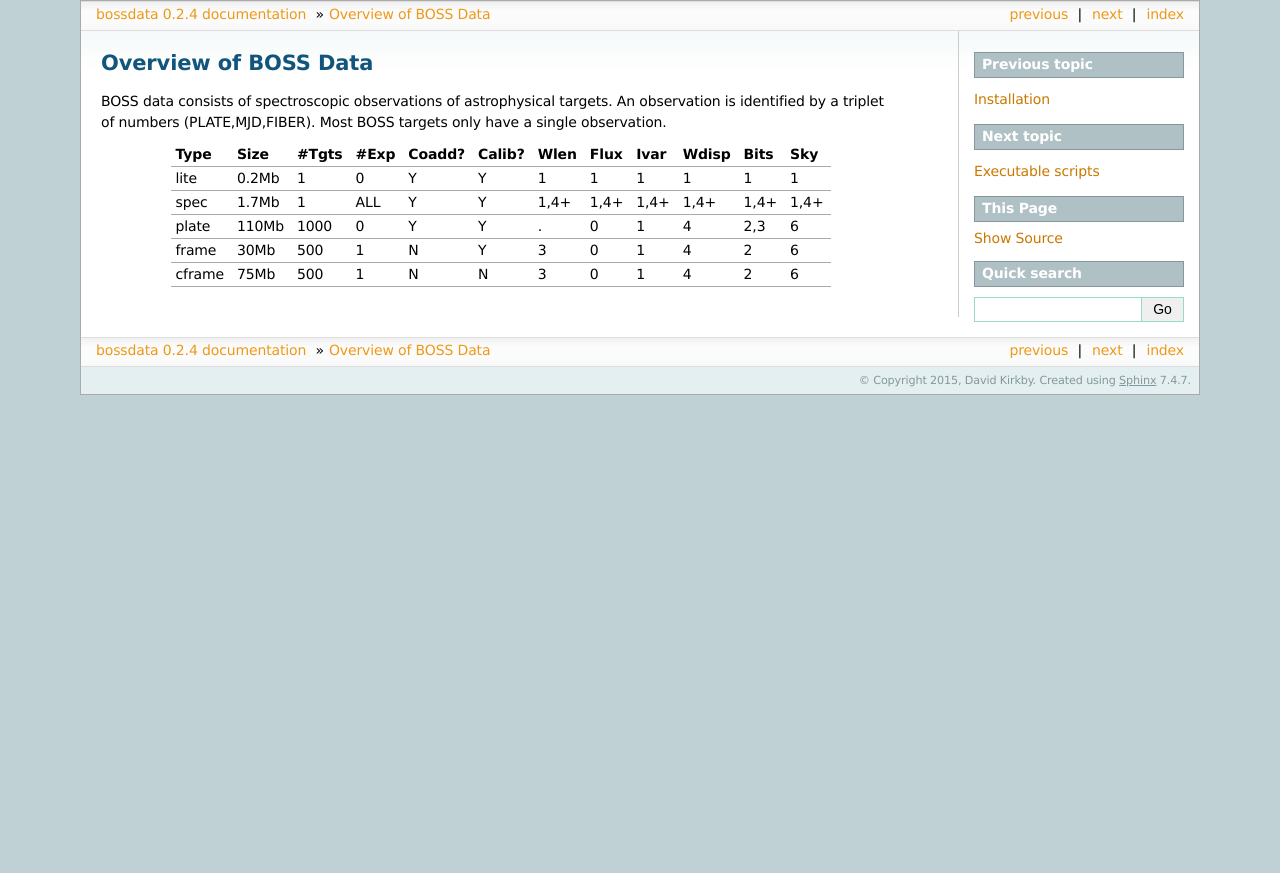
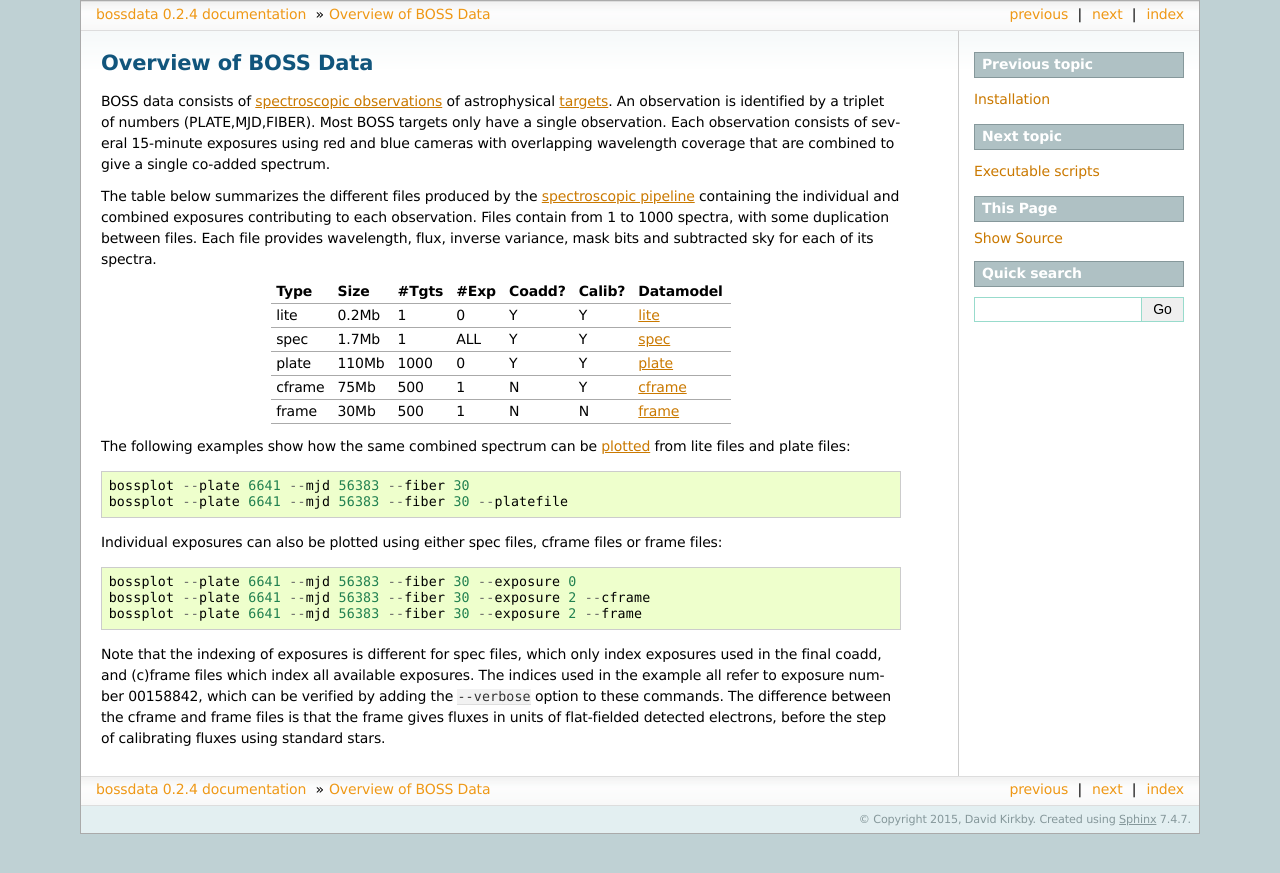
Before and after one commit to dkirkby/bossdata, a Sphinx documentation site: the page built from docs/overview.rst, in a window 1280 px wide. Shown: the top 873 px of the page. Built offline with Sphinx 7.4.7, drawn with Linux system fonts in a browser that asks for light colours.

Commit message:
Update data overview doc

```diff
--- a/docs/overview.rst
+++ b/docs/overview.rst
@@ -2,14 +2,29 @@
 Overview of BOSS Data
 =====================
 
-BOSS data consists of spectroscopic observations of astrophysical targets. An observation is identified by a triplet of numbers (PLATE,MJD,FIBER). Most BOSS targets only have a single observation.
+BOSS data consists of `spectroscopic observations <http://www.sdss.org/dr12/spectro/spectro_basics/>`_ of astrophysical `targets <http://www.sdss.org/dr12/algorithms/boss_target_selection/>`_. An observation is identified by a triplet of numbers (PLATE,MJD,FIBER). Most BOSS targets only have a single observation. Each observation consists of several 15-minute exposures using red and blue cameras with overlapping wavelength coverage that are combined to give a single co-added spectrum.
 
-====== ====== ===== ==== ====== ====== ==== ==== ==== ===== ==== ====
-Type   Size   #Tgts #Exp Coadd? Calib? Wlen Flux Ivar Wdisp Bits  Sky
-====== ====== ===== ==== ====== ====== ==== ==== ==== ===== ==== ====
-lite   0.2Mb      1    0      Y      Y    1    1    1     1    1    1
-spec   1.7Mb      1  ALL      Y      Y 1,4+ 1,4+ 1,4+  1,4+ 1,4+ 1,4+
-plate  110Mb   1000    0      Y      Y    .    0    1     4  2,3    6
-frame  30Mb     500    1      N      Y    3    0    1     4    2    6
-cframe 75Mb     500    1      N      N    3    0    1     4    2    6
-====== ====== ===== ==== ====== ====== ==== ==== ==== ===== ==== ====
+The table below summarizes the different files produced by the `spectroscopic pipeline <http://www.sdss.org/dr12/spectro/pipeline/>`_ containing the individual and combined exposures contributing to each observation. Files contain from 1 to 1000 spectra, with some duplication between files.  Each file provides wavelength, flux, inverse variance, mask bits and subtracted sky for each of its spectra.
+
+====== ====== ===== ==== ====== ====== =========
+Type   Size   #Tgts #Exp Coadd? Calib? Datamodel
+====== ====== ===== ==== ====== ====== =========
+lite   0.2Mb      1    0      Y      Y `lite <http://data.sdss3.org/datamodel/files/BOSS_SPECTRO_REDUX/RUN2D/spectra/lite/PLATE4/spec.html>`_
+spec   1.7Mb      1  ALL      Y      Y `spec <http://data.sdss3.org/datamodel/files/BOSS_SPECTRO_REDUX/RUN2D/spectra/PLATE4/spec.html>`_
+plate  110Mb   1000    0      Y      Y `plate <http://data.sdss3.org/datamodel/files/BOSS_SPECTRO_REDUX/RUN2D/PLATE4/spPlate.html>`_
+cframe 75Mb     500    1      N      Y `cframe <http://data.sdss3.org/datamodel/files/BOSS_SPECTRO_REDUX/RUN2D/PLATE4/spCFrame.html>`_
+frame  30Mb     500    1      N      N `frame <http://data.sdss3.org/datamodel/files/BOSS_SPECTRO_REDUX/RUN2D/PLATE4/spFrame.html>`_
+====== ====== ===== ==== ====== ====== =========
+
+The following examples show how the same combined spectrum can be :ref:`plotted <bossplot>` from lite files and plate files::
+
+    bossplot --plate 6641 --mjd 56383 --fiber 30
+    bossplot --plate 6641 --mjd 56383 --fiber 30 --platefile
+
+Individual exposures can also be plotted using either spec files, cframe files or frame files::
+
+    bossplot --plate 6641 --mjd 56383 --fiber 30 --exposure 0
+    bossplot --plate 6641 --mjd 56383 --fiber 30 --exposure 2 --cframe
+    bossplot --plate 6641 --mjd 56383 --fiber 30 --exposure 2 --frame
+
+Note that the indexing of exposures is different for spec files, which only index exposures used in the final coadd, and (c)frame files which index all available exposures. The indices used in the example all refer to exposure number 00158842, which can be verified by adding the ``--verbose`` option to these commands. The difference between the cframe and frame files is that the frame gives fluxes in units of flat-fielded detected electrons, before the step of calibrating fluxes using standard stars.
```
